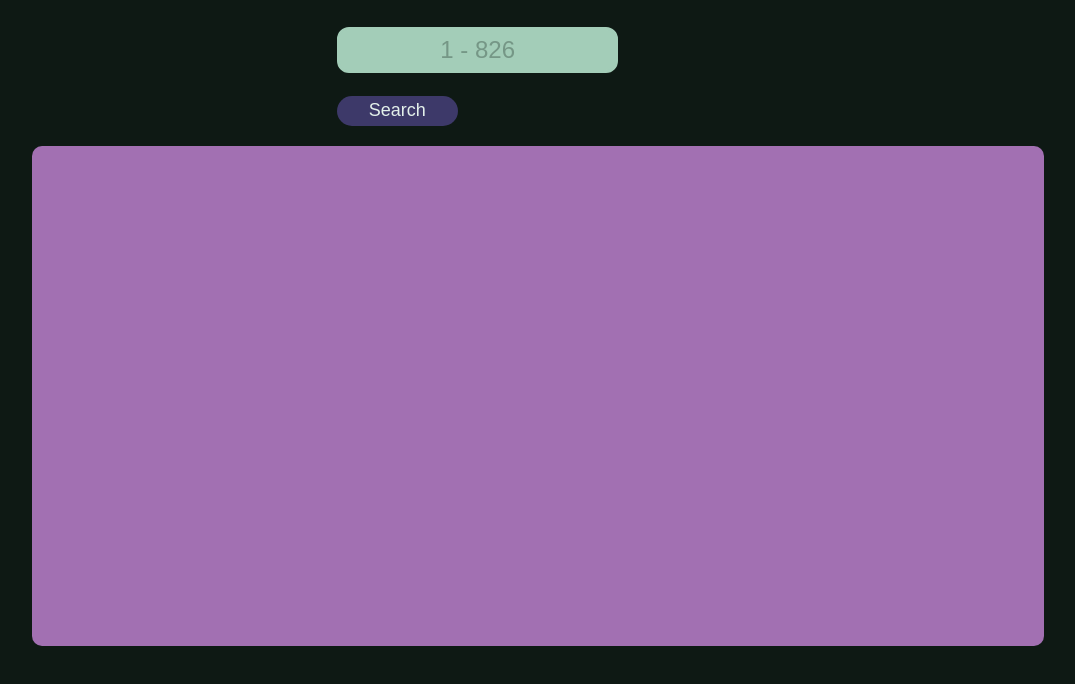
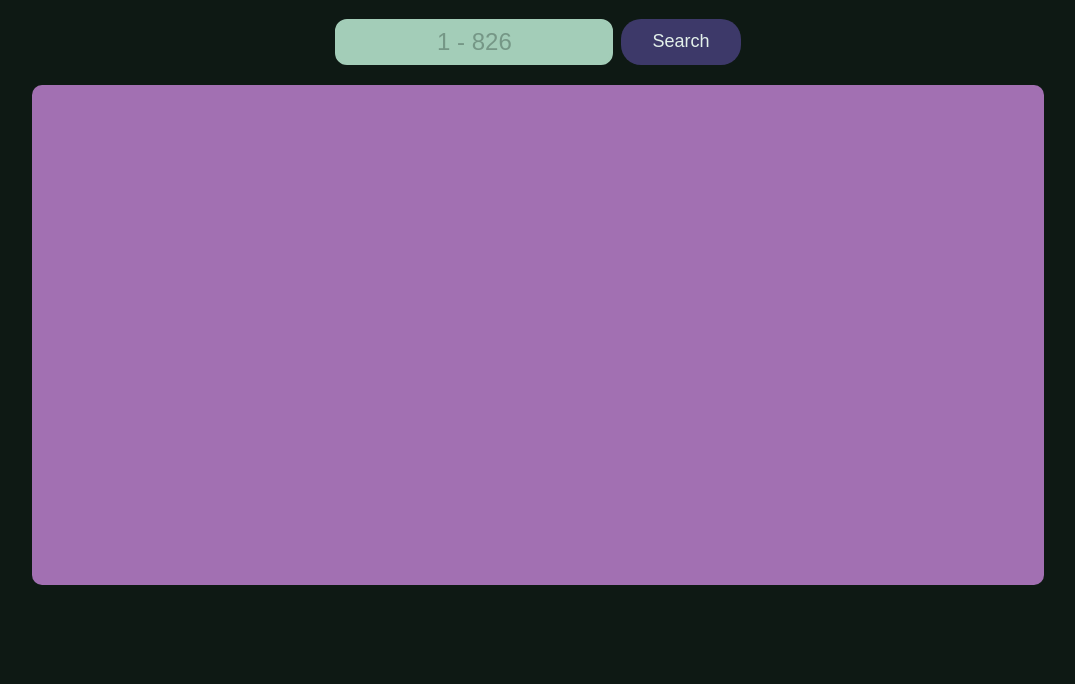
Before and after one commit to ismaelmonsalve/parcial, a plain HTML site: page index.html in a window 1280 px wide. Shown: the part 70-754 px from the top of the page, without its empty margins (102-1177 px from the left). Drawn offline with nearby package versions, Linux system fonts and the light colour scheme.

Commit message:
CSS Modificado

```diff
--- a/styles.css
+++ b/styles.css
@@ -13,7 +13,7 @@ body{
 
 #inputSearch{
     width: 70%;
-    margin: 8px 0;
+    margin: 0 8px 0 0;
     box-sizing: border-box;
     border-radius: 12px;
     font-size: x-large;
@@ -42,9 +42,8 @@ body{
     background-color: #3d3969;
     color: #e3f0ea;
     width: 30%;
-    height: 30px;
+    height: 46px;
     border-radius: 20px;
-    margin-top: 15px;
     font-size: large;
     border: none;
     transition: 0.5s;
@@ -87,3 +86,7 @@ h3{
     width: 50%;
     border-radius: 50%;
 }
+
+#search{
+    display: flex;
+}
```
